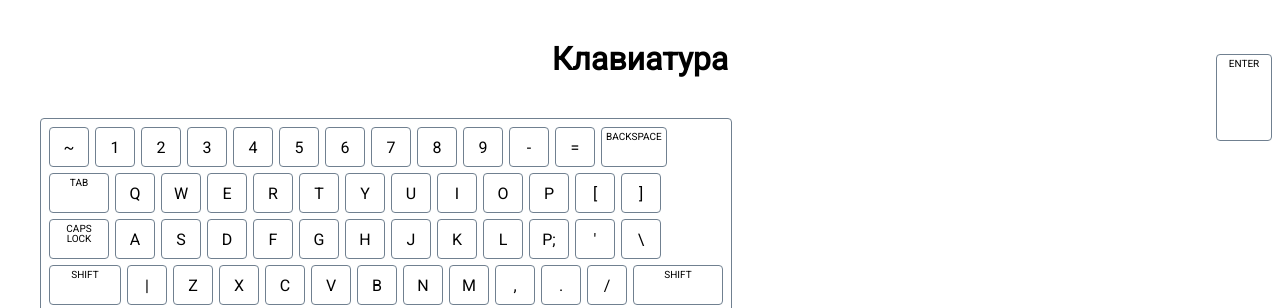
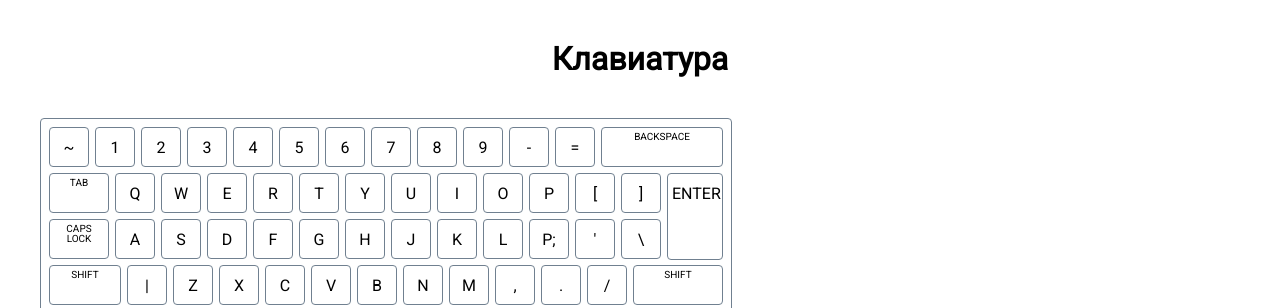
Before and after one commit to IvanPolitanskyi/Keyboard, a plain HTML site: page index.html in a window 1280 px wide. Shown: the top 308 px of the page. Drawn offline with Linux system fonts and the light colour scheme.

Commit message:
Finish project, problem with enter was solved. We don't have position relative in class keybaord before.

```diff
--- a/index.html
+++ b/index.html
@@ -87,7 +87,7 @@
                 <div class="key"><img src="https://img.icons8.com/material-outlined/24/000000/content.png" class="window"></div>
                 <div class="key rightctrl letter-key ">Ctrl</div>
             </div>
-            <div class="key enter letter-key">Enter</div>
+            <div class="key enter lette-key">Enter</div>
         </div>
     </div>
 </body>
--- a/style.css
+++ b/style.css
@@ -25,6 +25,7 @@ h1 {
     padding: 5px;
     border-radius: 4px;
     width: 692px;
+    position: relative;
 }
 
 .line::after {
@@ -53,7 +54,7 @@ h1 {
 }
 
 .backspace {
-    width: auto;
+    width: 122px;
 }
 
 .tab, .capslock {
```
